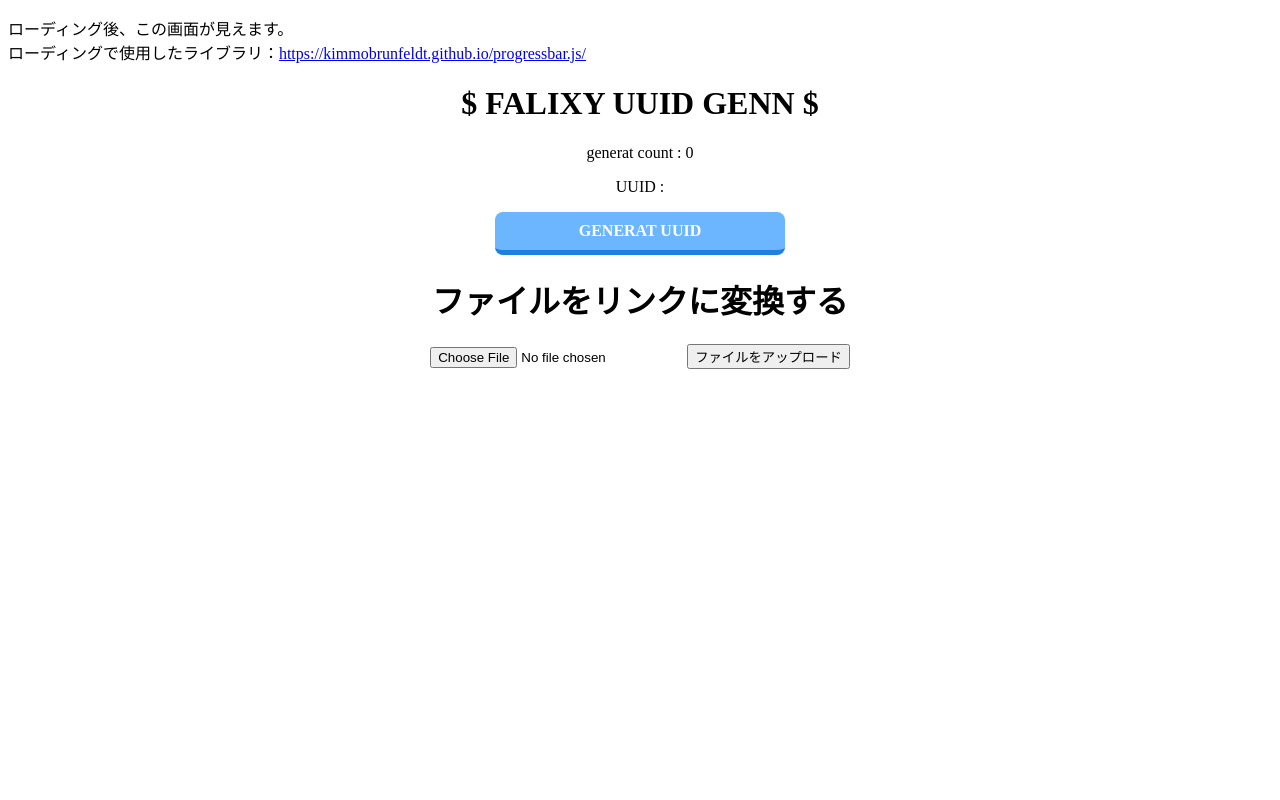
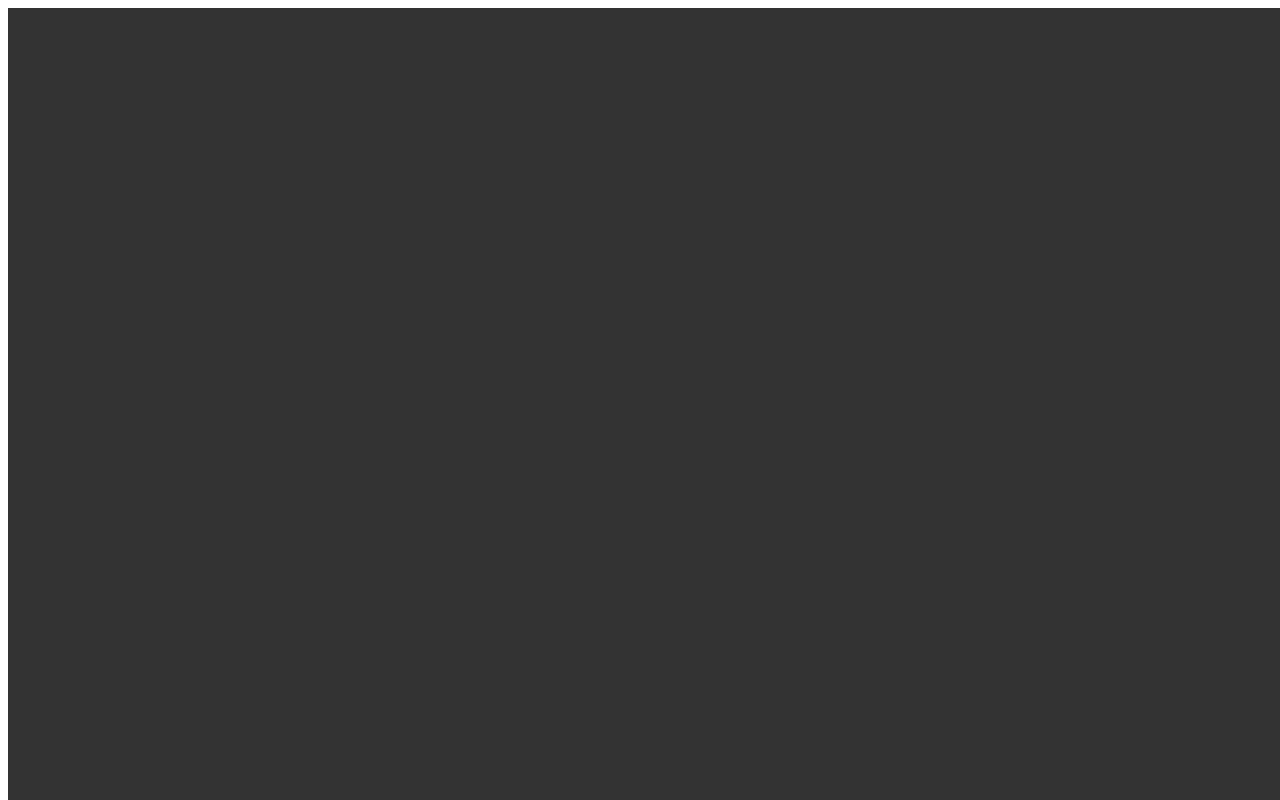
Before and after one commit to Elienq/UUIDGENN, a plain HTML site: page index.html in a window 1280 px wide. Shown: the top 800 px of the page. Drawn offline with nearby package versions, Linux system fonts and the light colour scheme.

Commit message:
Update style.css

```diff
--- a/style.css
+++ b/style.css
@@ -19,3 +19,73 @@
     border-bottom: solid 2px #1d7fde;
     transform: translateY(3px);
 }
+#splash {
+    /*fixedで全面に固定*/
+  position: fixed;
+  width: 100%;
+  height: 100%;
+  z-index: 999;
+  text-align:center;
+  color:#fff;
+}
+
+/* Loading画像中央配置　*/
+#splash_text {
+  position: absolute;
+  top: 50%;
+  left: 50%;
+    z-index: 999;
+  transform: translate(-50%, -50%);
+  color: #fff;
+  width: 100%;
+}
+
+/*IE11対策用バーの線の高さ※対応しなければ削除してください*/
+#splash_text svg{
+    height: 2px;
+}
+
+/*割れる画面のアニメーション*/
+.loader_cover {
+    width: 100%;
+    height: 50%;
+    background-color: #333;
+    transition: all .2s cubic-bezier(.04, .435, .315, .9);
+    transform: scaleY(1);
+}
+/*上の画面*/
+.loader_cover-up {
+    transform-origin: center top;
+}
+
+/*下の画面*/
+.loader_cover-down {
+    position: absolute;
+    bottom: 0;
+    transform-origin: center bottom;
+}
+/*クラス名がついたらY軸方向に0*/
+.coveranime {
+    transform: scaleY(0);
+}
+
+/*========= レイアウトのためのCSS ===============*/
+
+
+#container{
+    width:100%;
+    height: 100vh;
+    background: #ccc;
+    display: flex;
+    justify-content: center;
+    align-items: center;
+    text-align: center;
+}
+
+a{
+    color: #333;
+}
+
+a:hover{
+     text-decoration: none;
+}
```
